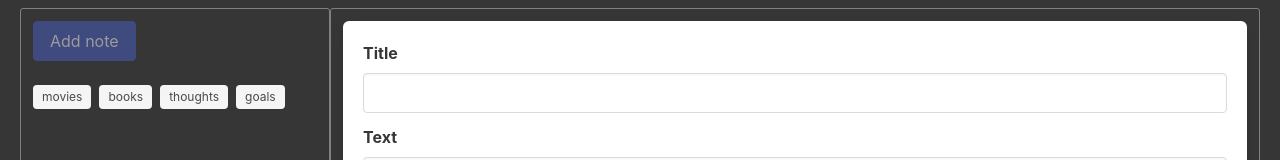
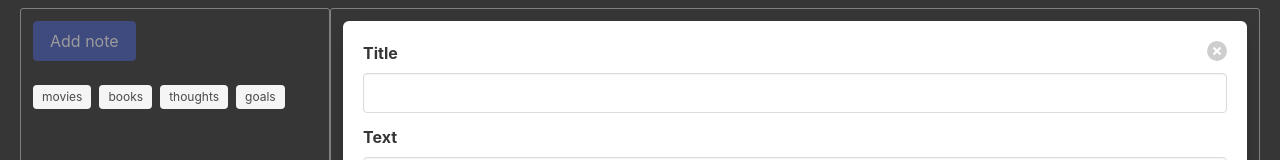
Before and after one commit to Grione/notesSPA, a React (Create React App) app: page / in a window 1280 px wide. Both pictures are taken after a click on the button "Add note". Shown: the top 160 px of the page. Built offline with nearby package versions, Linux system fonts and the light colour scheme.

Commit message:
add hide form button

```diff
--- a/src/components/add-note/add-note.js
+++ b/src/components/add-note/add-note.js
@@ -45,6 +45,7 @@ const AddNote = ({ onHide }) => {
 
 	return (
 		<div className="box">
+      <button className="delete is-pulled-right" onClick={onHide} />
 			<form onSubmit={onSubmit}>
 				<div className="field">
 					<label className="label">Title</label>
```
